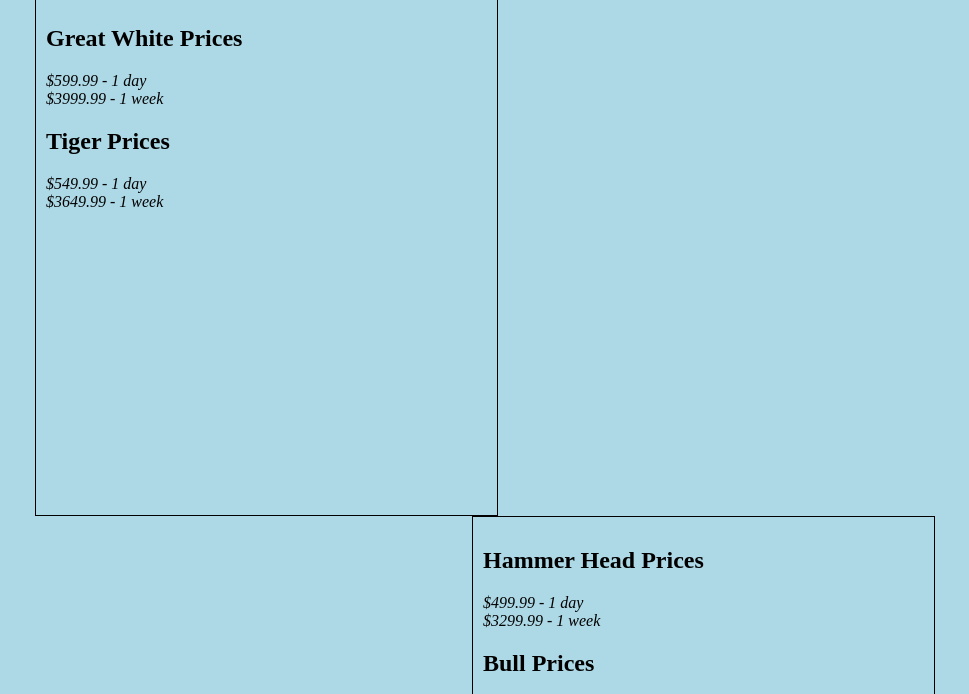
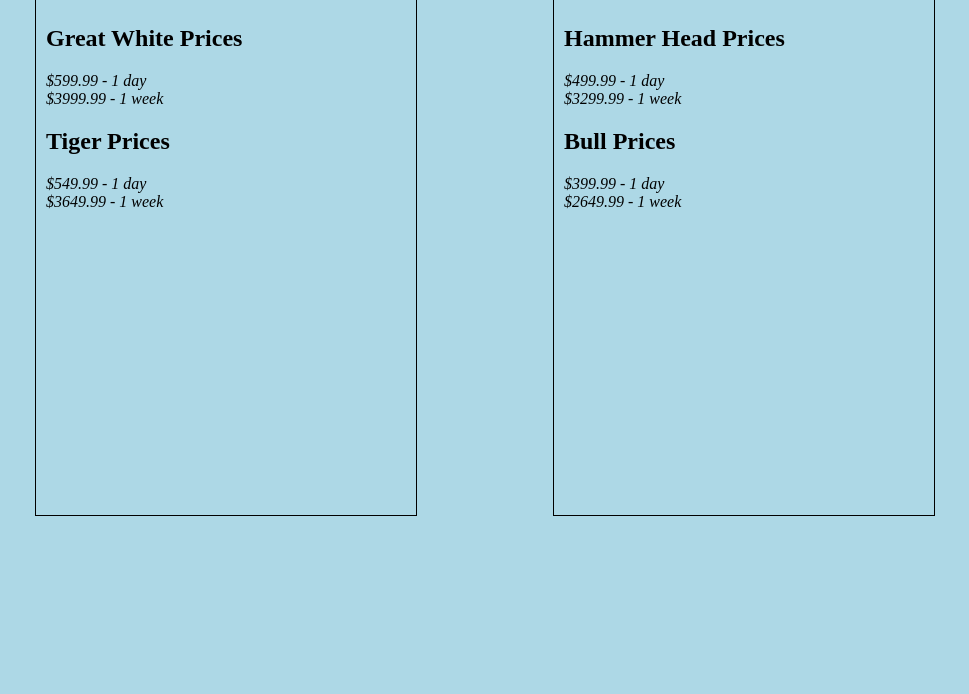
Before and after one commit to jsmith1234567/site-mod, a plain HTML site: page rental.html in a window 1280 px wide. Shown: the part 104-798 px from the top of the page, without its empty margins (155-1124 px from the left). Drawn offline with Linux system fonts and the light colour scheme.

Commit message:
Update main.css

```diff
--- a/main.css
+++ b/main.css
@@ -20,7 +20,7 @@ body {
 
 main {
 	float: left;
-	width: 49%;
+	width: 40%;
 	height: 500px;
 	padding: 10px;
 	border: 1px solid black;
@@ -28,7 +28,7 @@ main {
 
 aside {
 	float: right;
-	width: 49%;
+	width: 40%;
 	height: 500px;
 	padding: 10px;
 	border: 1px solid black;
```
